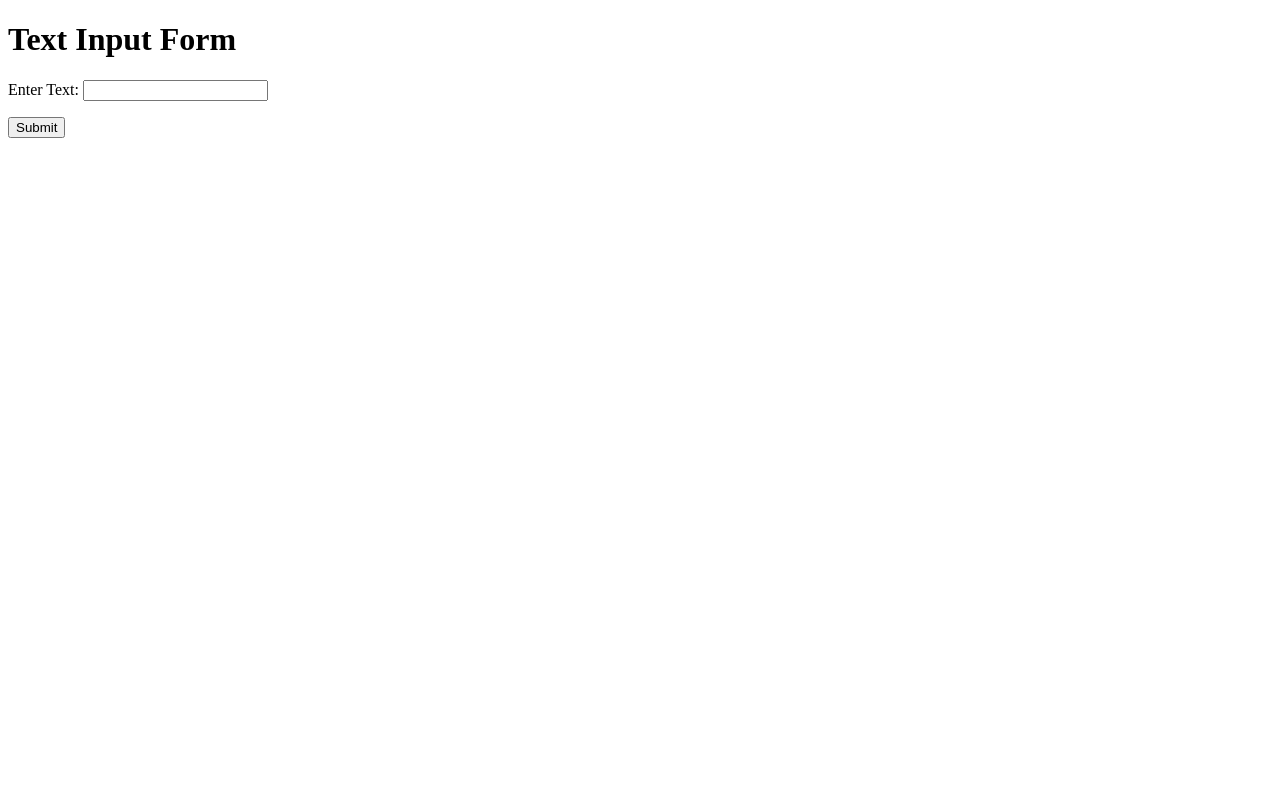
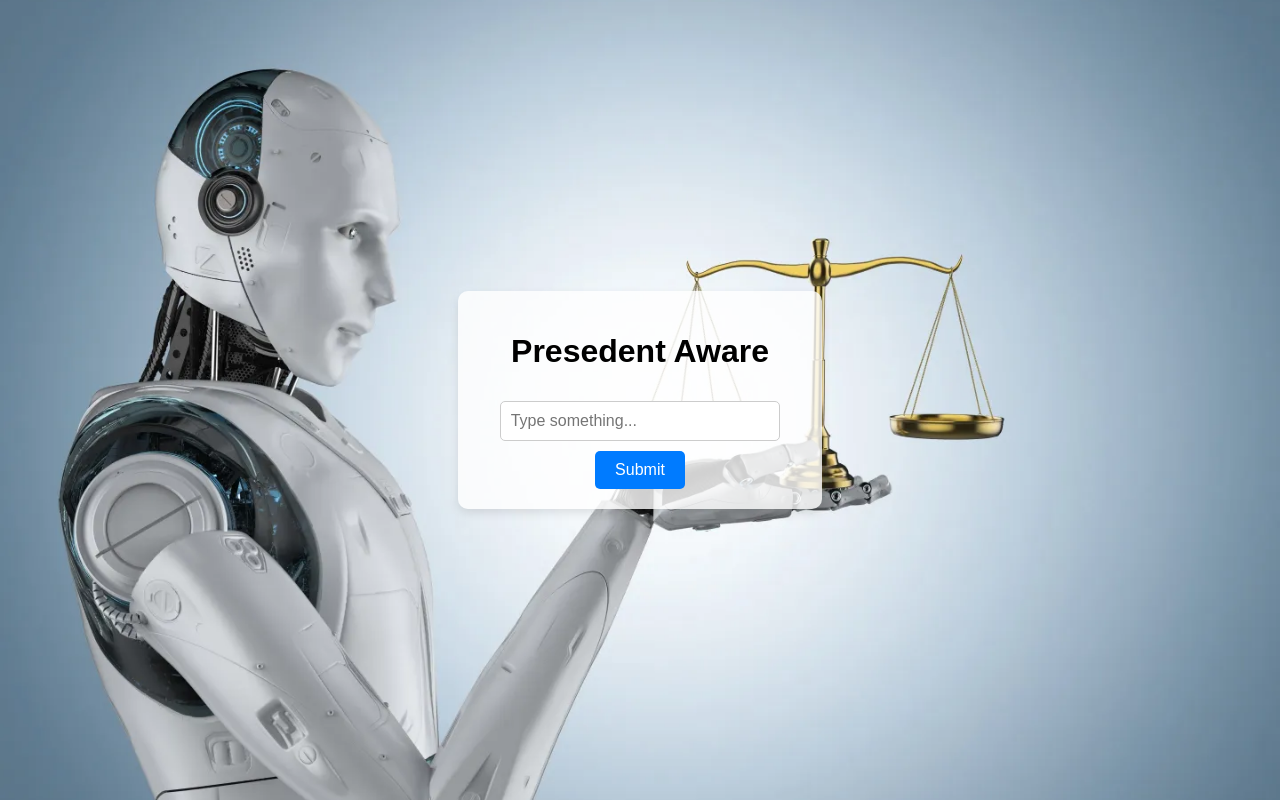
Before and after one commit to Victorambrose/PresedentAwareLegalBot, a Django app: page / in a window 1280 px wide. Run offline with Django 4.2, Linux system fonts and the light colour scheme.

Commit message:
Updated website with background image and improved styling

```diff
--- /dev/null
+++ b/mysite/myapp/static/myapp/css/style.css
@@ -0,0 +1,47 @@
+/* Apply background image */
+body {
+    background-image: url("../images/background.jpg");
+    background-size: cover;
+    background-position: center;
+    background-repeat: no-repeat;
+    height: 100vh;
+    margin: 0;
+    display: flex;
+    justify-content: center;
+    align-items: center;
+    font-family: Arial, sans-serif;
+}
+
+/* Center content */
+.container {
+    background: rgba(255, 255, 255, 0.8);
+    padding: 20px;
+    border-radius: 10px;
+    text-align: center;
+    box-shadow: 0px 4px 10px rgba(0, 0, 0, 0.1);
+}
+
+/* Form styling */
+input[type="text"] {
+    width: 80%;
+    padding: 10px;
+    margin: 10px 0;
+    border: 1px solid #ccc;
+    border-radius: 5px;
+    font-size: 16px;
+}
+
+/* Button styling */
+button {
+    background-color: #007bff;
+    color: white;
+    border: none;
+    padding: 10px 20px;
+    font-size: 16px;
+    border-radius: 5px;
+    cursor: pointer;
+}
+
+button:hover {
+    background-color: #0056b3;
+}
--- a/mysite/myapp/templates/myapp/home.html
+++ b/mysite/myapp/templates/myapp/home.html
@@ -1,21 +1,21 @@
-<!-- myapp/templates/myapp/home.html -->
+{% load static %}
+
 <!DOCTYPE html>
 <html lang="en">
 <head>
     <meta charset="UTF-8">
     <meta name="viewport" content="width=device-width, initial-scale=1.0">
-    <title>Text Input</title>
+    <title>My Website</title>
+    <link rel="stylesheet" href="{% static 'myapp/css/style.css' %}">
 </head>
 <body>
-    <h1>Text Input Form</h1>
-    <form method="post">
-        {% csrf_token %}
-        {{ form.as_p }}
-        <button type="submit">Submit</button>
-    </form>
-
-    {% if text %}
-        <h2>You submitted: {{ text }}</h2>
-    {% endif %}
+    <div class="container">
+        <h1>Presedent Aware</h1>
+        <form method="post">
+            {% csrf_token %}
+            <input type="text" name="user_input" placeholder="Type something..." required>
+            <button type="submit">Submit</button>
+        </form>
+    </div>
 </body>
 </html>
--- a/mysite/mysite/settings.py
+++ b/mysite/mysite/settings.py
@@ -11,6 +11,7 @@ https://docs.djangoproject.com/en/4.2/ref/settings/
 """
 
 from pathlib import Path
+import os
 
 # Build paths inside the project like this: BASE_DIR / 'subdir'.
 BASE_DIR = Path(__file__).resolve().parent.parent
@@ -119,6 +120,11 @@ USE_TZ = True
 
 STATIC_URL = 'static/'
 
+STATICFILES_DIRS = [
+    os.path.join(BASE_DIR, "myapp/static"),
+]
+
+
 # Default primary key field type
 # https://docs.djangoproject.com/en/4.2/ref/settings/#default-auto-field
 
```
Also changed, not shown: mysite/myapp/static/myapp/images/background.jpg (added).
